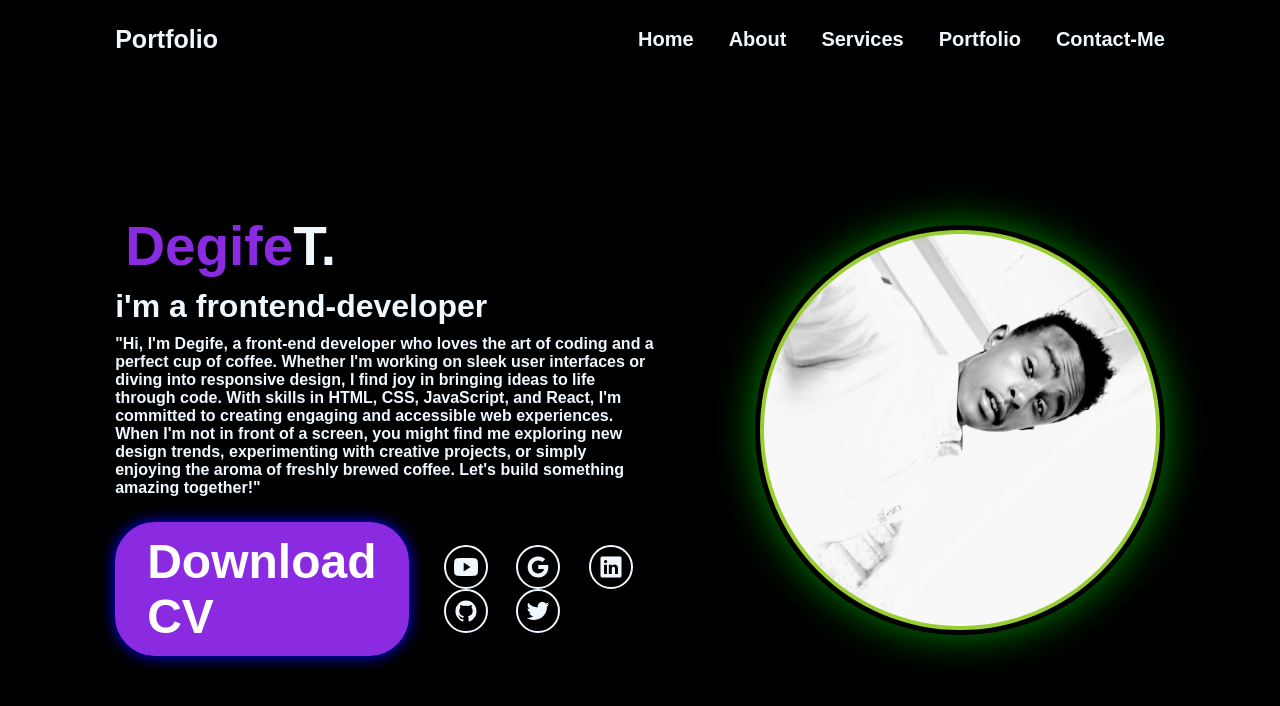
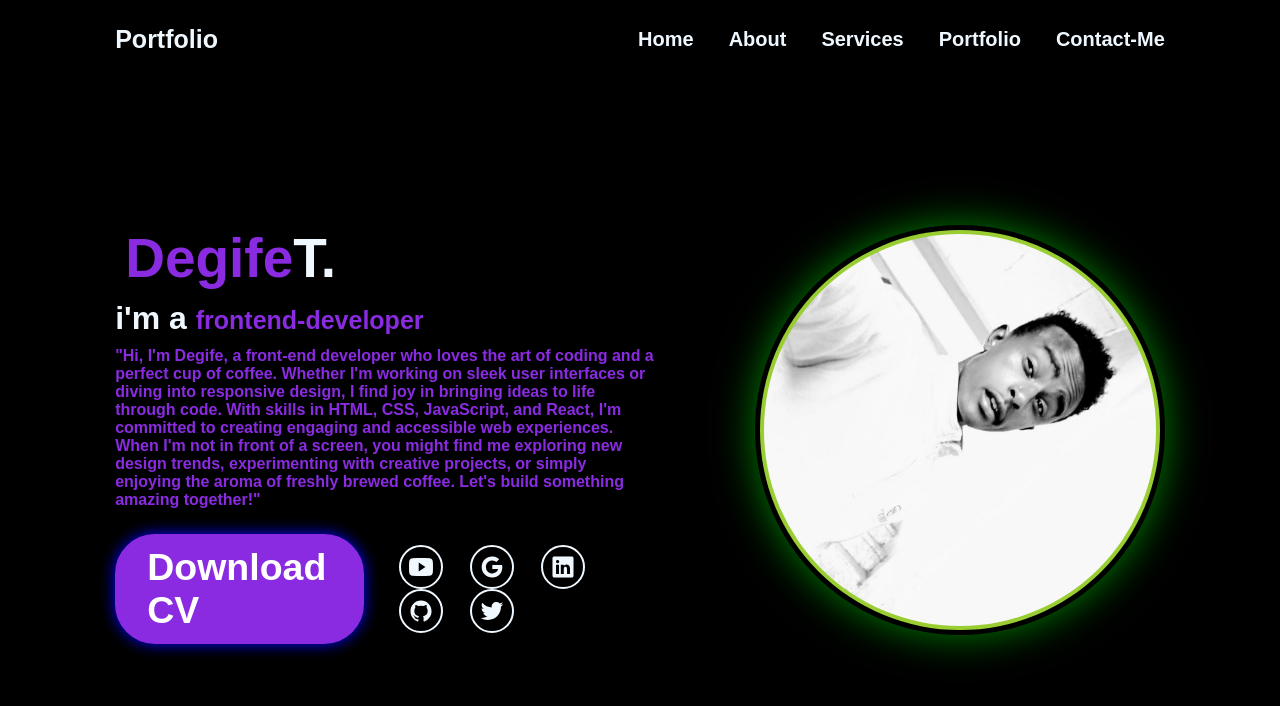
Before and after one commit to degifetise/my-portfolio-is-here, a plain HTML site: page index.html in a window 1280 px wide. Drawn offline with nearby package versions, Linux system fonts and the light colour scheme.

Commit message:
Update style.css

```diff
--- a/style.css
+++ b/style.css
@@ -48,6 +48,10 @@
   .navbar ul li:hover a{
   color: blueviolet;
   }
+h2 .dev{
+  font-size: 25px;
+  color: blueviolet;
+   }
   .home{
   display: flex;
   align-items: center;
```
